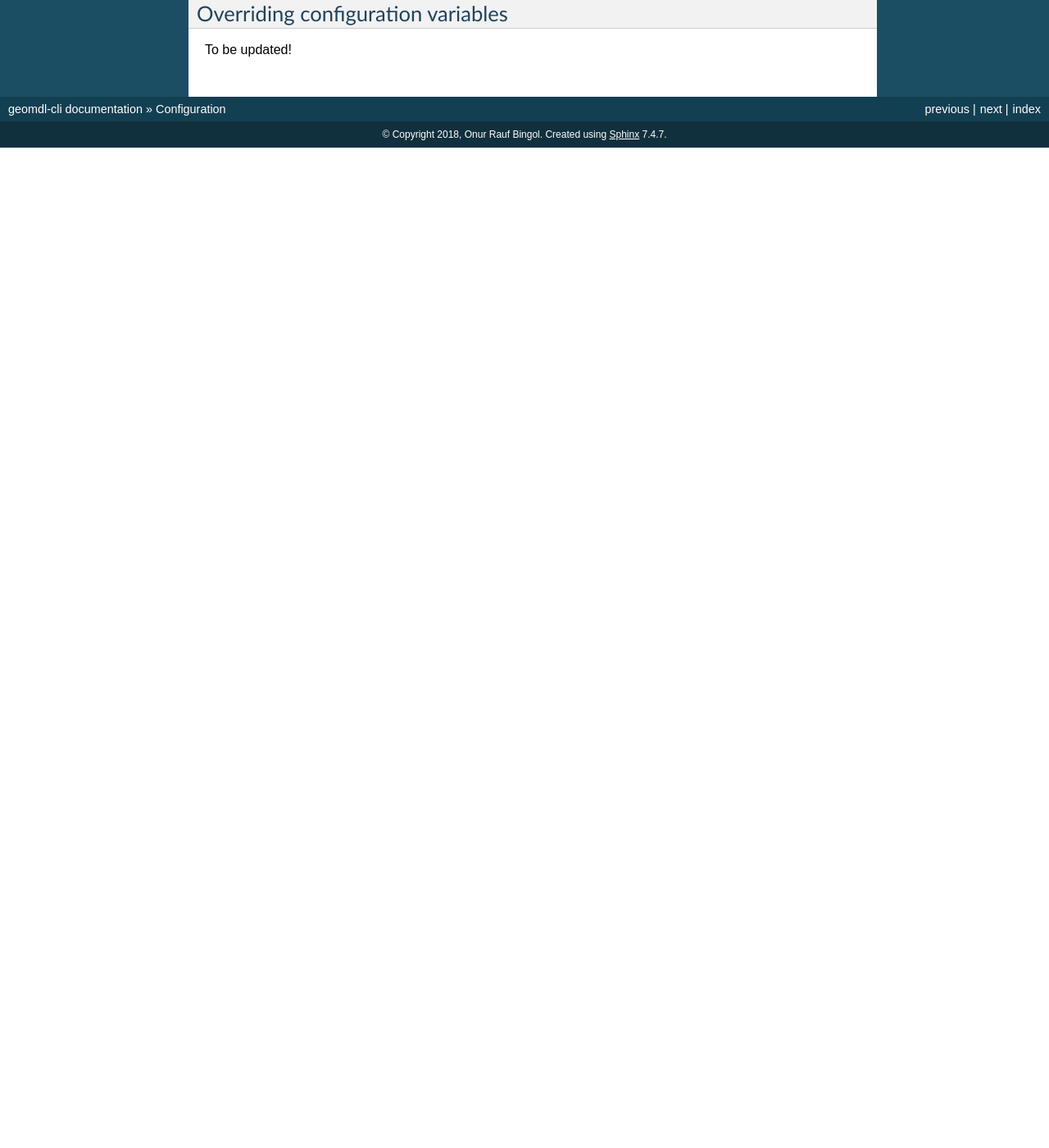
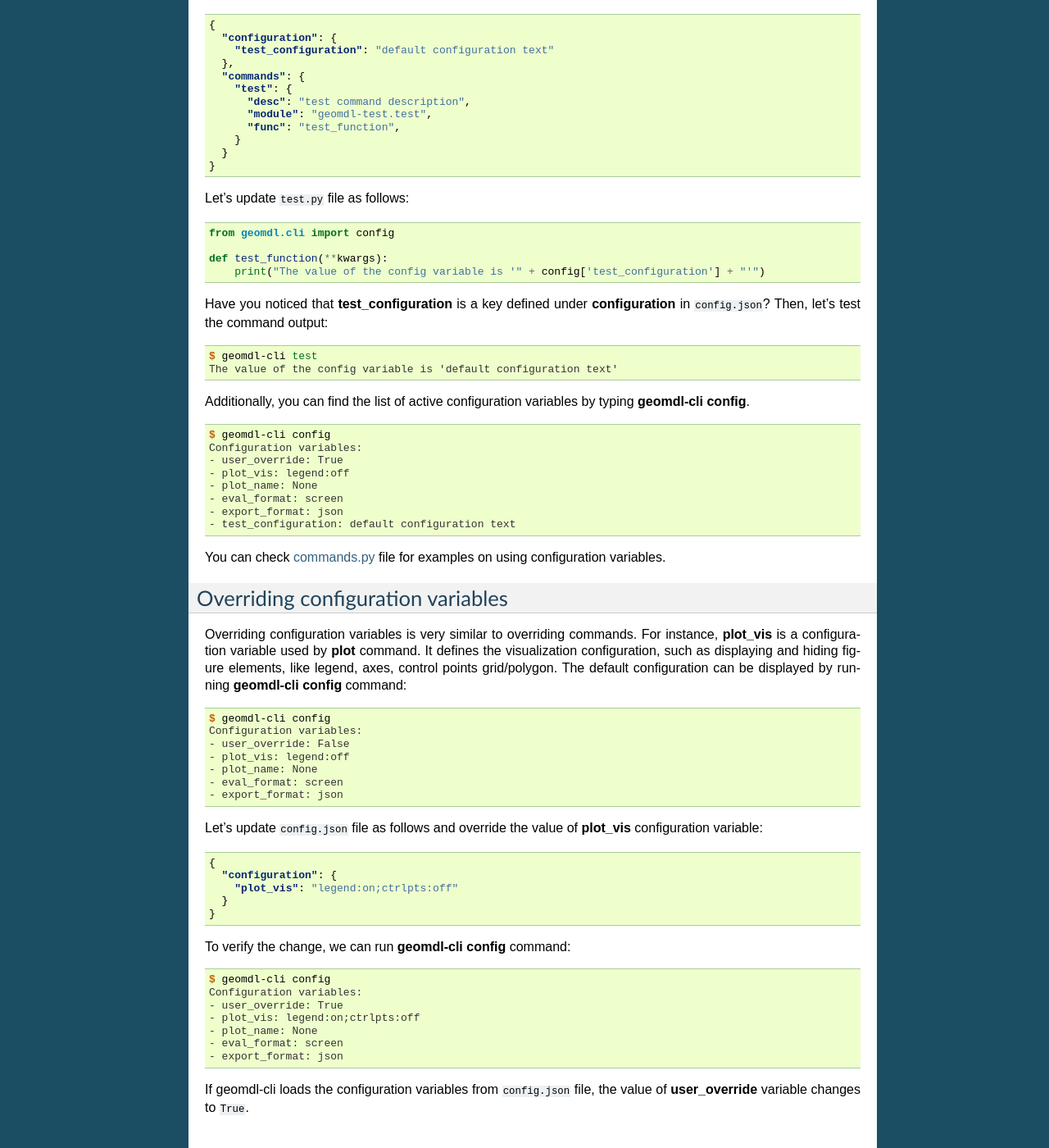
Before and after one commit to orbingol/geomdl-cli, a Sphinx documentation site: the page built from docs/config.rst, in a window 1280 px wide and 1400 px high, scrolled down 4022 px. Shown: the whole window at 82% size. Built offline with Sphinx 7.4.7, drawn with Linux system fonts in a browser that asks for light colours; formulas are drawn with MathJax 3; before the commit the page ends 4202 px from its top, so only the background shows below that; some of the changed text lies outside the part shown.

Commit message:
Update configuration variables section in configuration docs

```diff
--- a/docs/config.rst
+++ b/docs/config.rst
@@ -245,9 +245,96 @@ We have successfully overridden an existing geomdl-cli command.
 Creating configuration variables
 ================================
 
-To be updated!
+A configuration variable can be used to store default values for your custom command. Custom configuration variables are
+also defined in ``config.json`` file:
+
+.. code-block:: json
+
+    {
+      "configuration": {
+        "test_configuration": "default configuration text"
+      },
+      "commands": {
+        "test": {
+          "desc": "test command description",
+          "module": "geomdl-test.test",
+          "func": "test_function",
+        }
+      }
+    }
+
+Let's update ``test.py`` file as follows:
+
+.. code-block:: python
+
+    from geomdl.cli import config
+
+    def test_function(**kwargs):
+        print("The value of the config variable is '" + config['test_configuration'] + "'")
+
+Have you noticed that **test_configuration** is a key defined under **configuration** in ``config.json``? Then, let's
+test the command output:
+
+.. code-block:: console
+
+    $ geomdl-cli test
+    The value of the config variable is 'default configuration text'
+
+Additionally, you can find the list of active configuration variables by typing **geomdl-cli config**.
+
+.. code-block:: console
+
+    $ geomdl-cli config
+    Configuration variables:
+    - user_override: True
+    - plot_vis: legend:off
+    - plot_name: None
+    - eval_format: screen
+    - export_format: json
+    - test_configuration: default configuration text
+
+You can check `commands.py <https://github.com/orbingol/geomdl-cli/blob/master/geomdl/cli/commands.py>`_ file for
+examples on using configuration variables.
 
 Overriding configuration variables
 ==================================
 
-To be updated!
+Overriding configuration variables is very similar to overriding commands. For instance, **plot_vis** is a configuration
+variable used by **plot** command. It defines the visualization configuration, such as displaying and hiding figure
+elements, like legend, axes, control points grid/polygon. The default configuration can be displayed by running
+**geomdl-cli config** command:
+
+.. code-block:: console
+
+    $ geomdl-cli config
+    Configuration variables:
+    - user_override: False
+    - plot_vis: legend:off
+    - plot_name: None
+    - eval_format: screen
+    - export_format: json
+
+Let's update ``config.json`` file as follows and override the value of **plot_vis** configuration variable:
+
+.. code-block:: json
+
+    {
+      "configuration": {
+        "plot_vis": "legend:on;ctrlpts:off"
+      }
+    }
+
+To verify the change, we can run **geomdl-cli config** command:
+
+.. code-block:: console
+
+    $ geomdl-cli config
+    Configuration variables:
+    - user_override: True
+    - plot_vis: legend:on;ctrlpts:off
+    - plot_name: None
+    - eval_format: screen
+    - export_format: json
+
+If geomdl-cli loads the configuration variables from ``config.json`` file, the value of **user_override** variable
+changes to ``True``.
```
